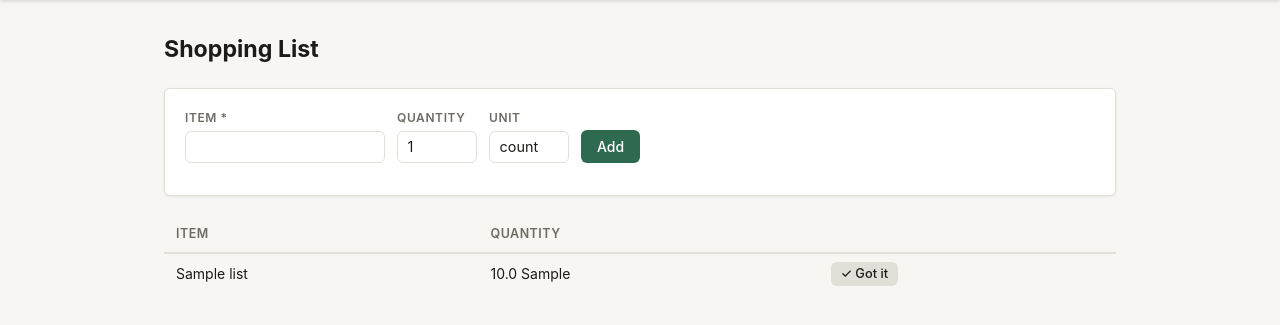
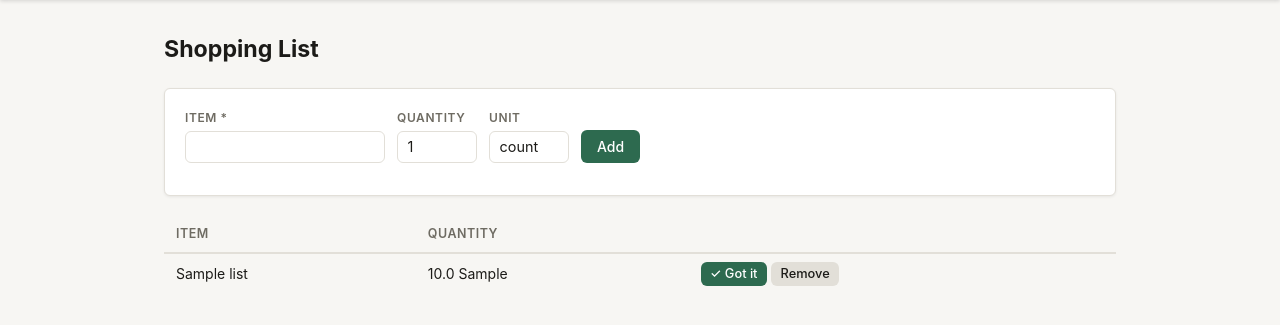
Before and after one commit to Jacob-Buckner/pantryBot, a Flask app: page /shopping in a window 1280 px wide. Shown: the part 50-375 px from the top of the page. Run offline with Flask 3, Linux system fonts and the light colour scheme; tables that the repository leaves empty hold one stand-in row (values such as "Sample post").

Commit message:
Fix shopping list 'Got it': add quantity to pantry on purchase
'Got it' now finds the matching pantry ingredient by name and adds
the shopping list quantity to it. If the ingredient doesn't exist
yet it is created. A separate 'Remove' button drops the item from
the list without touching the pantry.

Co-Authored-By: Claude Sonnet 4.6 <noreply@anthropic.com>

```diff
--- a/app.py
+++ b/app.py
@@ -340,8 +340,35 @@ def shopping_add():
     return redirect(url_for("shopping"))
 
 
+@app.route("/shopping/<int:id>/got-it", methods=["POST"])
+def shopping_got_it(id):
+    """Mark item as purchased: add its quantity to the pantry, then remove from list."""
+    db = get_db()
+    item = db.execute("SELECT * FROM shopping_list WHERE id=?", (id,)).fetchone()
+    if item:
+        existing = db.execute(
+            "SELECT id, quantity FROM ingredients WHERE LOWER(name) = LOWER(?)",
+            (item["name"],),
+        ).fetchone()
+        if existing:
+            db.execute(
+                "UPDATE ingredients SET quantity = quantity + ? WHERE id=?",
+                (item["quantity"], existing["id"]),
+            )
+        else:
+            db.execute(
+                "INSERT INTO ingredients (name, quantity, unit) VALUES (?, ?, ?)",
+                (item["name"], item["quantity"], item["unit"]),
+            )
+        db.execute("DELETE FROM shopping_list WHERE id=?", (id,))
+        db.commit()
+        flash(f"Added {item['quantity']} {item['unit']} of {item['name']} to pantry.")
+    return redirect(url_for("shopping"))
+
+
 @app.route("/shopping/<int:id>/delete", methods=["POST"])
 def shopping_delete(id):
+    """Remove from shopping list without touching the pantry."""
     db = get_db()
     db.execute("DELETE FROM shopping_list WHERE id=?", (id,))
     db.commit()
--- a/templates/shopping.html
+++ b/templates/shopping.html
@@ -39,10 +39,14 @@
     <tr>
       <td>{{ item.name }}</td>
       <td>{{ item.quantity }} {{ item.unit }}</td>
-      <td>
+      <td style="white-space:nowrap">
+        <form method="post" action="{{ url_for('shopping_got_it', id=item.id) }}"
+              style="display:inline">
+          <button type="submit" class="btn btn-primary btn-sm">✓ Got it</button>
+        </form>
         <form method="post" action="{{ url_for('shopping_delete', id=item.id) }}"
               style="display:inline">
-          <button type="submit" class="btn btn-secondary btn-sm">✓ Got it</button>
+          <button type="submit" class="btn btn-secondary btn-sm">Remove</button>
         </form>
       </td>
     </tr>
```
